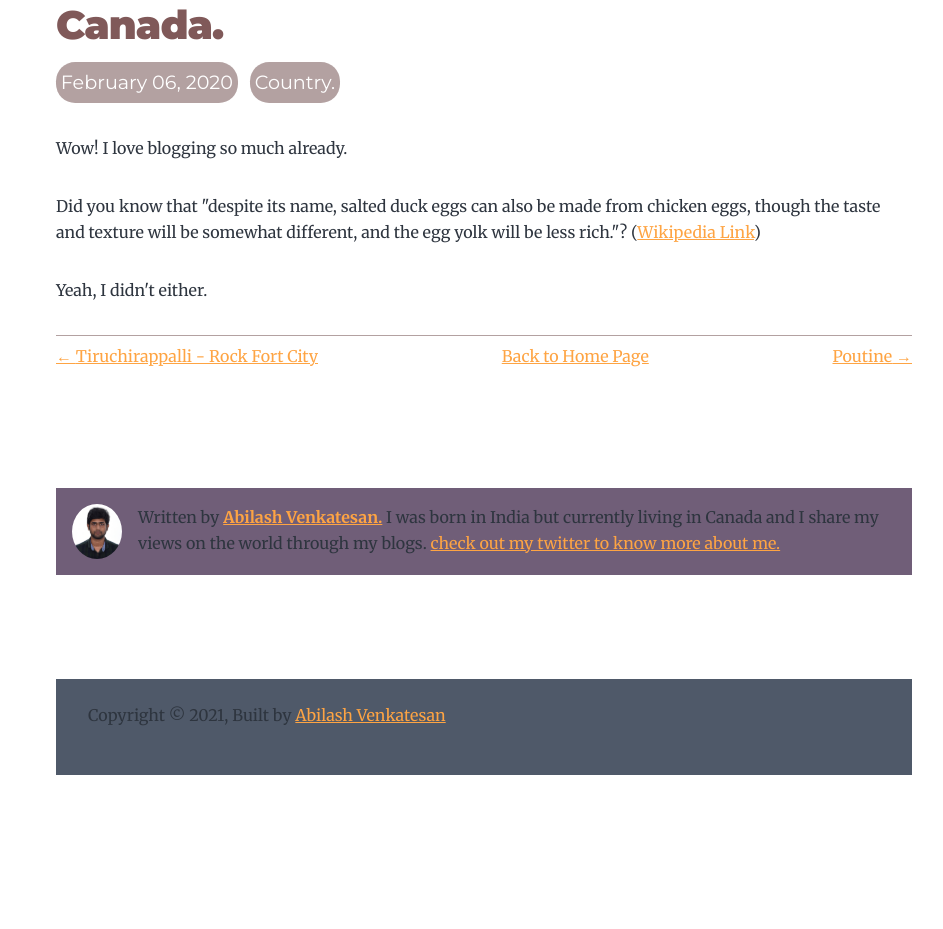
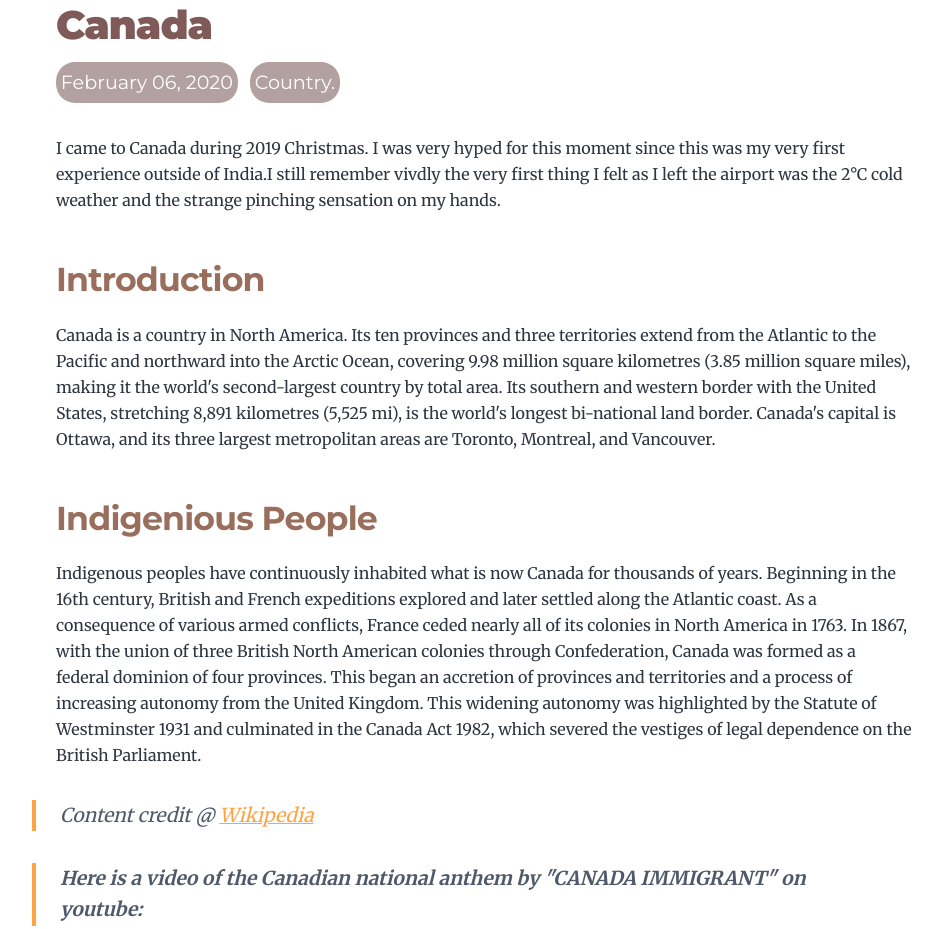
Before and after one commit to AbilashVenkatesan/Gatsby-Project, a Gatsby site: page /canada-blog/ in a window 1280 px wide. Shown: the part 144-1073 px from the top of the page, without its empty margins (156-1099 px from the left). Before the commit the page ends 919 px from the top, so only its background shows below. Built offline with nearby package versions, Linux system fonts and the light colour scheme; Gatsby itself is replaced by a stand-in of ours.

Commit message:
final commit

```diff
--- a/content/blog/canada-blog/index.md
+++ b/content/blog/canada-blog/index.md
@@ -1,16 +1,22 @@
 ---
-title: "Canada."
+title: "Canada"
 date: "2020-02-06T23:46:37.121Z"
 category: "Country."
 thumbnail: "https://images.pexels.com/photos/2916826/pexels-photo-2916826.jpeg?auto=compress&cs=tinysrgb&dpr=2&h=750&w=1260"
 description: "<strong>Canada</strong> is the second country that I have ever lived on other than India making it my <strong>second home.</strong> I came to <string>Canada</strong> during the Christmas 2019. It gave unimaginable feelings and emotions that I have never felt before. This blog describes my <strong>first impression</strong> as I landed in Canada and much more..."
 ---
 
-Wow! I love blogging so much already.
+I came to Canada during 2019 Christmas. I was very hyped for this moment since this was my very first experience outside of India.I still remember vivdly the very first thing I felt as I left the airport was the 2°C cold weather and the strange pinching sensation on my hands.
 
-Did you know that "despite its name, salted duck eggs can also be made from
-chicken eggs, though the taste and texture will be somewhat different, and the
-egg yolk will be less rich."?
-([Wikipedia Link](https://en.wikipedia.org/wiki/Salted_duck_egg))
+## Introduction
 
-Yeah, I didn't either.
+Canada is a country in North America. Its ten provinces and three territories extend from the Atlantic to the Pacific and northward into the Arctic Ocean, covering 9.98 million square kilometres (3.85 million square miles), making it the world's second-largest country by total area. Its southern and western border with the United States, stretching 8,891 kilometres (5,525 mi), is the world's longest bi-national land border. Canada's capital is Ottawa, and its three largest metropolitan areas are Toronto, Montreal, and Vancouver.
+
+## Indigenious People
+
+Indigenous peoples have continuously inhabited what is now Canada for thousands of years. Beginning in the 16th century, British and French expeditions explored and later settled along the Atlantic coast. As a consequence of various armed conflicts, France ceded nearly all of its colonies in North America in 1763. In 1867, with the union of three British North American colonies through Confederation, Canada was formed as a federal dominion of four provinces. This began an accretion of provinces and territories and a process of increasing autonomy from the United Kingdom. This widening autonomy was highlighted by the Statute of Westminster 1931 and culminated in the Canada Act 1982, which severed the vestiges of legal dependence on the British Parliament.
+
+> *Content credit @ [Wikipedia](https://en.wikipedia.org/wiki/Tiruchirappalli)*
+
+> **Here is a video of the Canadian national anthem by *"CANADA IMMIGRANT"* on youtube:**
+<iframe width="560" height="315" src="https://www.youtube.com/embed/kRPGPAnPNa8" title="YouTube video player" frameborder="0" allow="accelerometer; autoplay; clipboard-write; encrypted-media; gyroscope; picture-in-picture" allowfullscreen></iframe>
--- a/content/blog/poutine-blog/index.md
+++ b/content/blog/poutine-blog/index.md
@@ -7,6 +7,8 @@ description: "<strong>Poutine</strong> is a <strong>Canadian dish</strong> made
 ---
 
 **Poutine** is a dish of **french fries** and **cheese curds** topped with a **brown gravy**. It emerged in Quebec, Canada, in the late 1950s in the [**Centre-du-Québec region,**](https://en.wikipedia.org/wiki/Centre-du-Qu%C3%A9bec) though its origins are uncertain and there are several competing claims of having invented the dish. For many years it was perceived negatively and mocked, and even used by some to stigmatize Quebec society. Poutine later became celebrated as a **symbol of Québécois culture** and the province of Quebec. It has long been associated with Quebec cuisine, and its rise in prominence has led to popularity throughout the rest of Canada, in the northern United States, and internationally.
+
+![Poutine](https://dynamicmedia.zuza.com/zz/m/original_/5/0/50354b53-bd06-4074-b965-619b1504f6f2/Smokes-Poutine-04_Traditional_720_480_Super_Portrait.jpg_Super_Portrait.jpeg)
 
 ## History
 ### Origin
```
